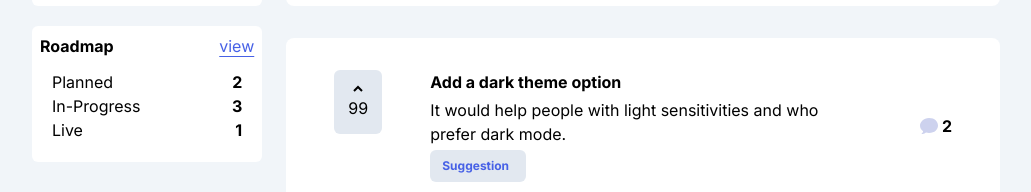
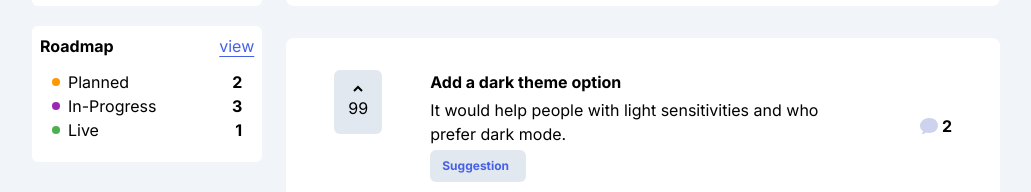
Before and after one commit to 10Nikus/Feedback, a Next.js app: page / in a window 1280 px wide. Shown: the part 370-562 px from the top of the page, without its empty margins (136-1167 px from the left). Built offline with nearby package versions, Linux system fonts and the light colour scheme.

Commit message:
Refactor component styles and add color indicators

```diff
--- a/src/app/components/Summary/RoadmapItem.tsx
+++ b/src/app/components/Summary/RoadmapItem.tsx
@@ -11,7 +11,6 @@ export default function RoadmapItem({
   event: any;
   title: string;
 }) {
-  // console.log(color);
   return (
     <div
       className={`bg-white my-10 p-2 border-t-8  border-${color}-600 rounded-xl`}
--- a/src/app/components/Summary/RoadmapList.tsx
+++ b/src/app/components/Summary/RoadmapList.tsx
@@ -5,16 +5,30 @@ export default function RoadmapEl({
   description,
   data,
   color,
+  colorHash,
 }: {
   title: string;
   description: string;
   data: object[];
   color: string;
+  colorHash: string;
 }) {
   return (
     <div>
       <div>
-        <h1 className="font-bold text-left">
+        <h1 className="font-bold text-left flex items-center">
+          <span>
+            <svg
+              className="my-1 mr-2"
+              xmlns="http://www.w3.org/2000/svg"
+              width="8"
+              height="8"
+              viewBox="0 0 8 8"
+              fill="none"
+            >
+              <circle cx="4" cy="4" r="4" fill={colorHash}></circle>
+            </svg>
+          </span>
           {title} ({data?.length})
         </h1>
         <p>{description}</p>
--- a/src/app/components/sidebar/RoadmapElement.tsx
+++ b/src/app/components/sidebar/RoadmapElement.tsx
@@ -5,7 +5,17 @@ export default function RoadmapEleme({
 }: Readonly<{ color: string; title: string; count: number }>) {
   return (
     <li className="flex justify-between ">
-      <div className="flex">
+      <div className="flex items-center">
+        <svg
+          className="my-1 mr-2"
+          xmlns="http://www.w3.org/2000/svg"
+          width="8"
+          height="8"
+          viewBox="0 0 8 8"
+          fill="none"
+        >
+          <circle cx="4" cy="4" r="4" fill={color}></circle>
+        </svg>
         <h2>{title}</h2>
       </div>
       <p className="font-bold">{count}</p>
--- a/src/app/components/sidebar/Sidebar.tsx
+++ b/src/app/components/sidebar/Sidebar.tsx
@@ -1,7 +1,16 @@
 import Link from "next/link";
 import Button from "./SidebarButton";
 import RoadmapElement from "./RoadmapElement";
-export default function Sidebar() {
+import DATA from "../../data.json";
+
+const ListData = DATA["productRequests"];
+
+export default function Roadmap() {
+  const PLANNED = ListData.filter((item: any) => item.status === "planned");
+  const INPROGRESS = ListData.filter(
+    (item: any) => item.status === "in-progress"
+  );
+  const LIVE = ListData.filter((item: any) => item.status === "live");
   return (
     <div className="flex flex-col mx-6 my-3 gap-5 w-80 ">
       <div className="bg-descHeader text-white pl-4 pb-4 pt-16 pr-10">
@@ -31,9 +40,17 @@ export default function Sidebar() {
           </Link>
         </div>
         <ul className="p-3">
-          <RoadmapElement color="blue" title="Planned" count={2} />
-          <RoadmapElement color="green" title="In-Progress" count={3} />
-          <RoadmapElement color="purple" title="Live" count={1} />
+          <RoadmapElement
+            color="#FF9800"
+            title="Planned"
+            count={PLANNED.length}
+          />
+          <RoadmapElement
+            color="#9C27B0"
+            title="In-Progress"
+            count={INPROGRESS.length}
+          />
+          <RoadmapElement color="#4CAF50" title="Live" count={LIVE.length} />
         </ul>
       </div>
     </div>
--- a/src/app/roadmap/page.tsx
+++ b/src/app/roadmap/page.tsx
@@ -25,18 +25,21 @@ export default function Roadmap() {
           description="Ideas prioritized for research"
           data={PLANNED}
           color="orange"
+          colorHash="#FF9800"
         />
         <RoadmapEl
           title="In-Progress"
           description="Features currently being debeloped"
           data={INPROGRESS}
           color="violet"
+          colorHash="#9C27B0"
         />
         <RoadmapEl
           title="Live"
           description="Released features"
           data={LIVE}
           color="green"
+          colorHash="#4CAF50"
         />
       </div>
     </main>
```
